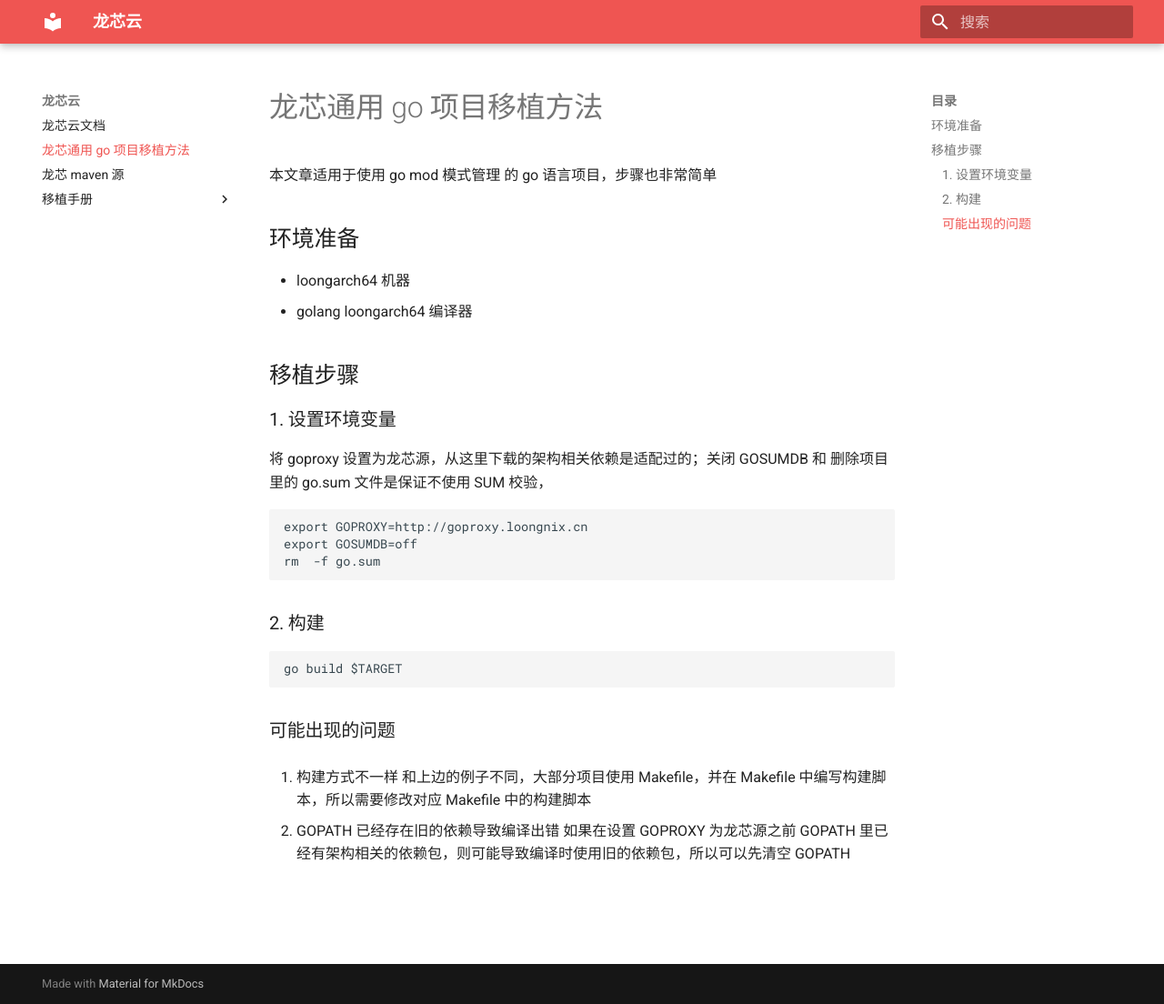
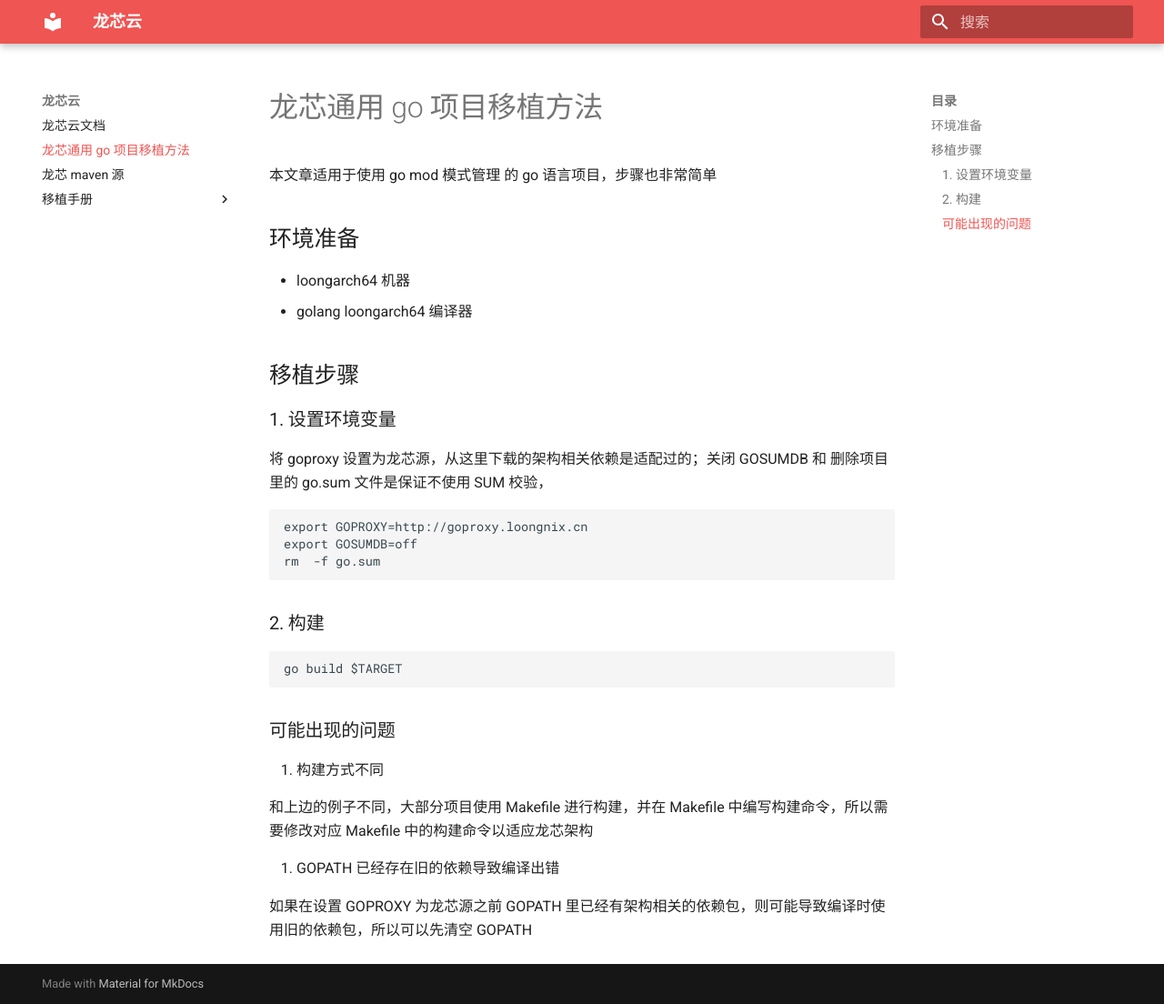
Before and after one commit to Loongson-Cloud-Community/Loongson-Cloud-Community, an MkDocs documentation site: the page built from docs/common_go.md, in a window 1280 px wide and 1104 px high. Shown: the whole window at 91% size. Built offline with MkDocs 1.6.1 and Material for MkDocs 9.7.7, drawn with Linux system fonts in a browser that asks for light colours.

Commit message:
Update common_go.md

````diff
--- a/docs/common_go.md
+++ b/docs/common_go.md
@@ -20,8 +20,10 @@
 ```
 
 ### 可能出现的问题
-1. 构建方式不一样
-和上边的例子不同，大部分项目使用 Makefile，并在 Makefile 中编写构建脚本，所以需要修改对应 Makefile 中的构建脚本
+1. 构建方式不同
+
+和上边的例子不同，大部分项目使用 Makefile 进行构建，并在 Makefile 中编写构建命令，所以需要修改对应 Makefile 中的构建命令以适应龙芯架构
 
 2. GOPATH 已经存在旧的依赖导致编译出错
+
 如果在设置 GOPROXY 为龙芯源之前 GOPATH 里已经有架构相关的依赖包，则可能导致编译时使用旧的依赖包，所以可以先清空 GOPATH
````
